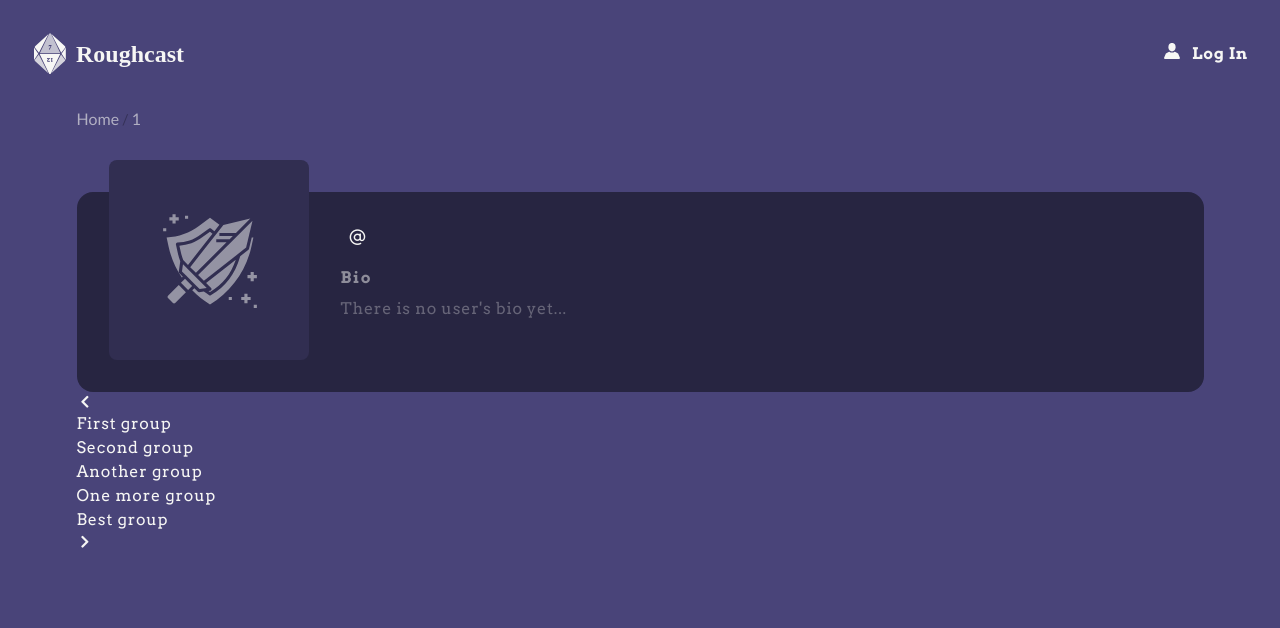
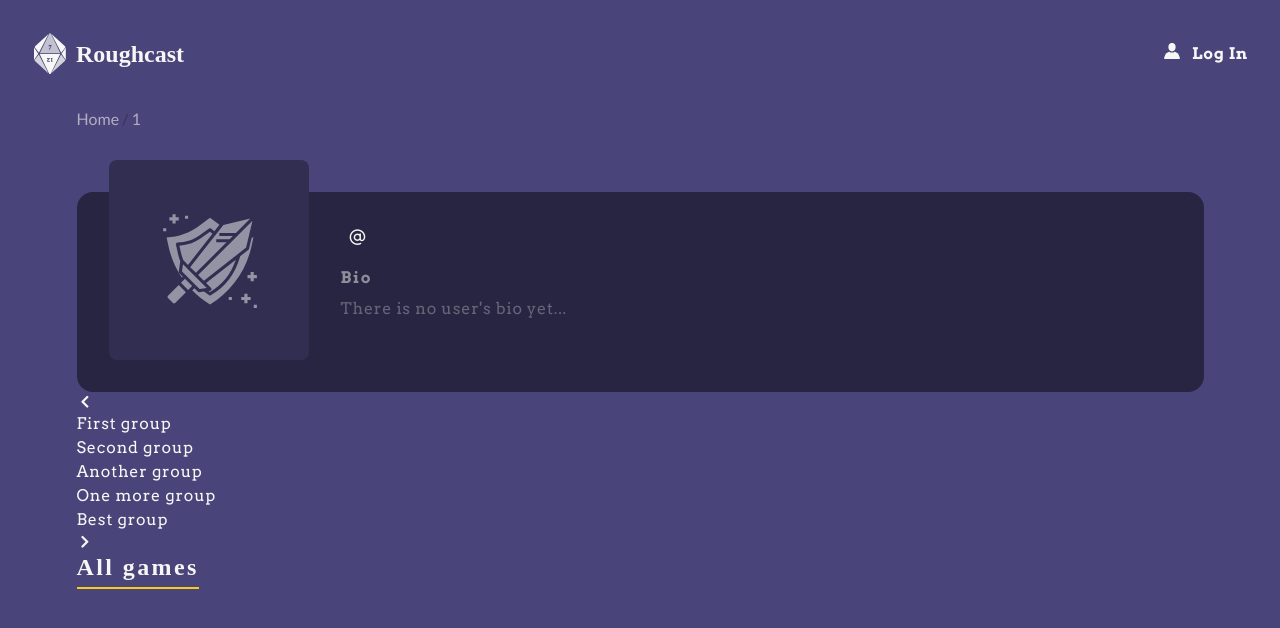
Before and after one commit to wlonk/roughcast, a Vue app: page /u/1 in a window 1280 px wide. Shown: the top 628 px of the page. Built offline with nearby package versions, Linux system fonts and the light colour scheme; no server answers; the HTML template or start-up script is replaced by a standard one; a web font is replaced by a local one; what semantic-ui-vue, vue-async-computed, vue-scrollactive would draw is missing.

Commit message:
Add User Games component

```diff
--- /dev/null
+++ b/src/components/UserGames.vue
@@ -0,0 +1,16 @@
+<template>
+  <div class="user-game-block">
+    <div class="box-title">
+      <h5>All games</h5>
+    </div>
+    <div class="games">
+    </div>
+  </div>
+</template>
+
+<script>
+
+export default {
+  name: 'UserGames',
+};
+</script>
--- a/src/views/UserDetail.vue
+++ b/src/views/UserDetail.vue
@@ -3,6 +3,7 @@
     <UserCard v-bind="user" />
     <div class="user-elements">
       <GroupTabs :groups="groups" />
+      <UserGames />
     </div>
   </div>
 </template>
@@ -12,6 +13,7 @@ import { mapGetters } from 'vuex';
 
 import UserCard from '@/components/UserCard';
 import GroupTabs from '@/components/GroupTabs';
+import UserGames from '@/components/UserGames';
 
 export default {
   name: 'UserDetail',
@@ -29,6 +31,7 @@ export default {
   components: {
     UserCard,
     GroupTabs,
+    UserGames
   },
   computed: {
     ...mapGetters(['hydratedUser']),
```
